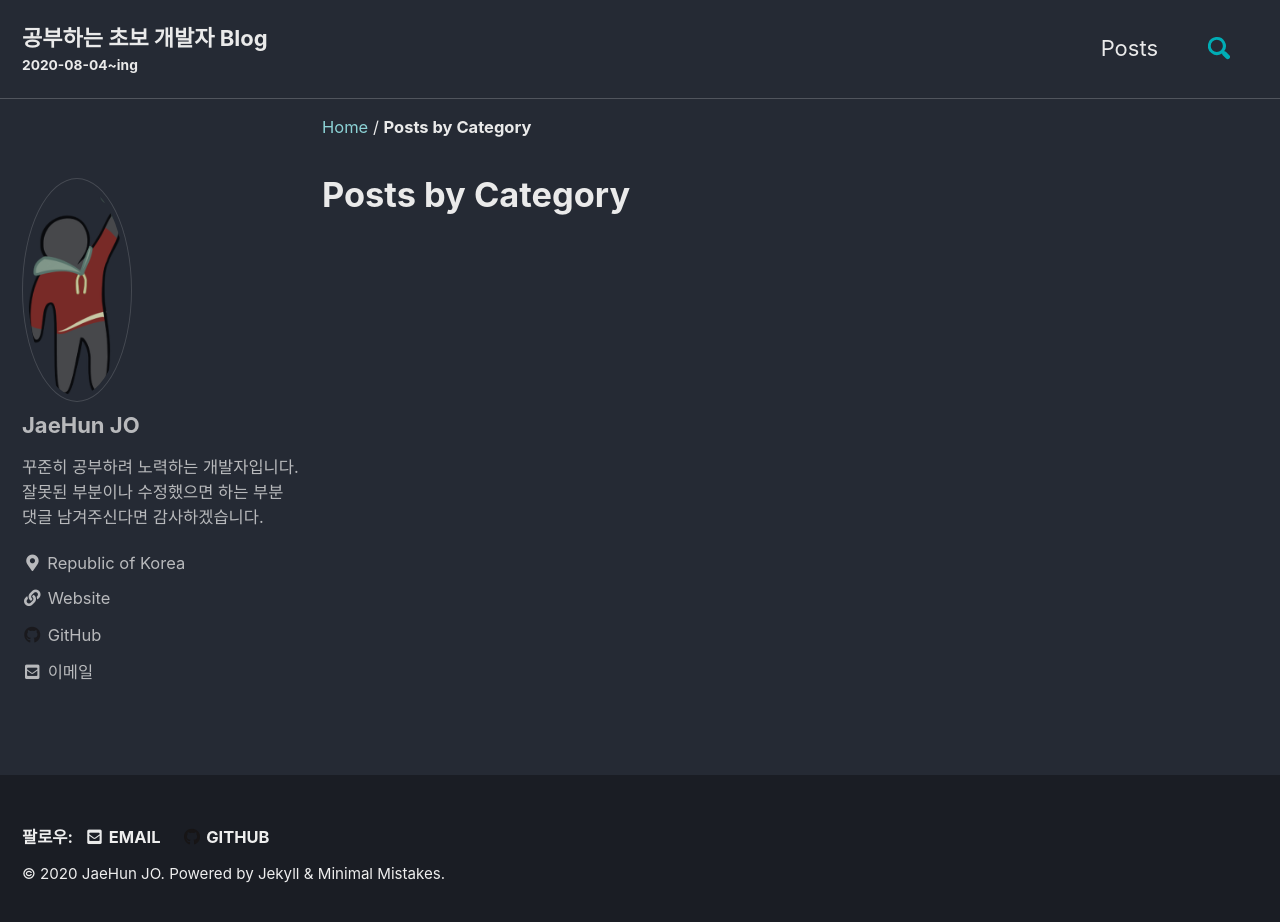
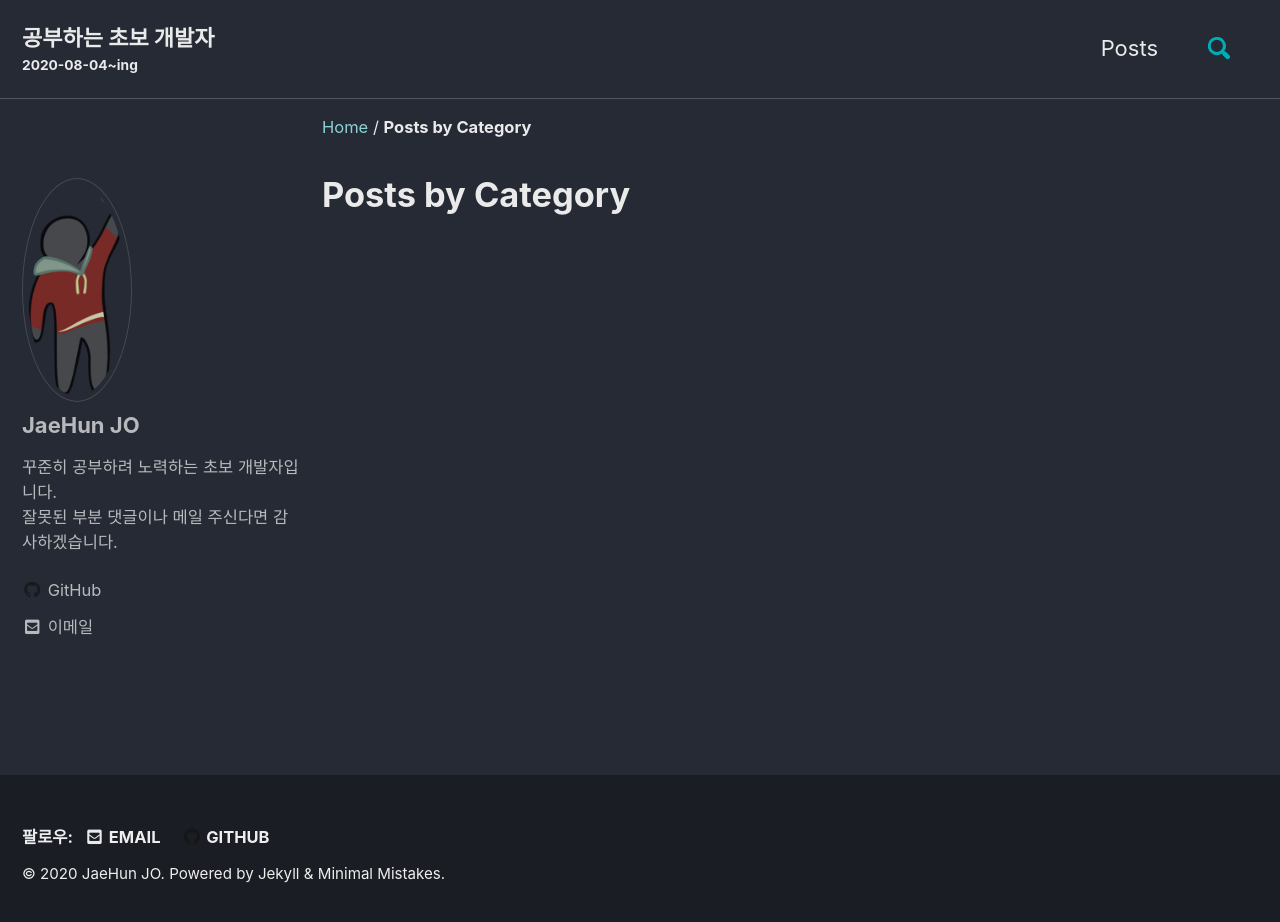
Before and after one commit to doli-doli/doli-doli.github.io, a Jekyll site: the page built from _pages/category-archive.md, in a window 1280 px wide and 930 px high. Shown: the top 922 px of the window. Built offline with Jekyll 4.4.1, drawn with Linux system fonts in a browser that asks for light colours; cached includes are drawn as plain includes; a script that is not in the unit is left out.

Commit message:
Update _config.yml

```diff
--- a/_config.yml
+++ b/_config.yml
@@ -8,13 +8,13 @@ title                    : "공부하는 초보 개발자" # Meta 태그에 들
 title_separator          : "&#124;" # 타이틀 사이 구분자 <title>Welcome to Jekyll | Minimal Mistakes</title> 해당 형식으로 들어갑니다.
 subtitle                 : "2020-08-04~ing" # 타이틀 아래에 나올 작은 글씨
 name                     : "JaeHun JO" # 맨 하단 이름 찍히는 영역
-description              : "JAVA와 JSP등 다양한 개발을 공부하는 블로그" # Meta 태그에 들어가는 영역
+description              : "개발을 공부하는 블로그" # Meta 태그에 들어가는 영역
 url                      : "https://doli-doli.github.io" # GitBlog 호스트 주소
 baseurl                  : # subPath https://doli-doli.github.io/blog라고 하고 싶을 시 "/blog" 라고 적는다.
 repository               : "doli-doli/doli-doli.github.com" # GitHub username/repo-name
 teaser                   : # "/assets/images/senior-couple-4723737_640.jpg" # 홈페이지 기본 티져 이미지
 logo                     : # 타이틀 옆에 작게 들어갈 이미지.
-masthead_title           : "공부하는 초보 개발자 Blog" # 홈페이지 최 상탄에 들어갈 타이틀
+masthead_title           : "공부하는 초보 개발자 " # 홈페이지 최 상탄에 들어갈 타이틀
 breadcrumbs              : true # 브래드크럼 사용 여부 true, false (default) , _data/ui-text.yml에 다국어 지원 가능합니다.
 words_per_minute         : 200 # 해당 포스트 읽는데 걸리는 시간을 계산하기 위해 대락 분당 읽는 수가 몇글자가 될지 적는 공간.
 
@@ -102,13 +102,13 @@ analytics:
 author:
   name             : "JaeHun JO"
   avatar           : "/assets/images/profile/dev.png" # 프로필 이미지
-  bio              : "꾸준히 공부하려 노력하는 개발자입니다. <br> 잘못된 부분이나 수정했으면 하는 부분 댓글 남겨주신다면 감사하겠습니다."
-  location         : "Republic of Korea"
+  bio              : "꾸준히 공부하려 노력하는 초보 개발자입니다. <br> 잘못된 부분 댓글이나 메일 주신다면 감사하겠습니다."
+  #location         : "Republic of Korea"
   email            : "cho5356@gmail.com"
   links:
     - label: "Website"
       icon: "fas fa-fw fa-link"
-      url: "https://doli-doli.github.io/"
+      #url: "https://doli-doli.github.io/"
     - label: "Twitter"
       icon: "fab fa-fw fa-twitter-square"
       # url: "https://twitter.com/"
```
